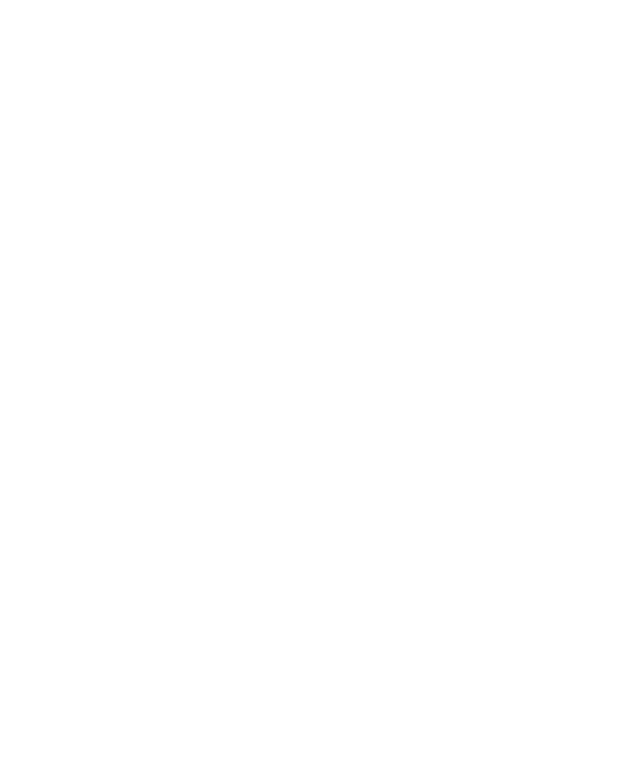
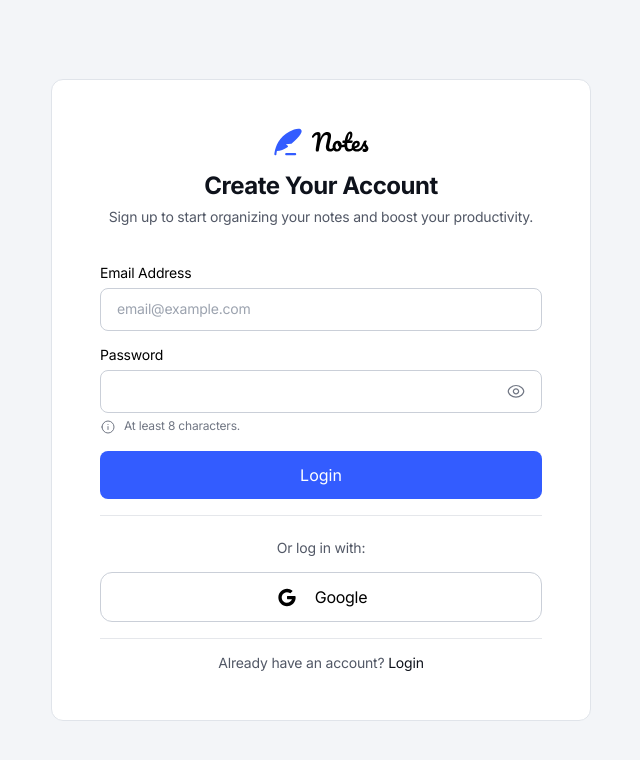
Before and after one commit to jakubchmielewsky/notes, a React (Create React App) app: page /register in a window 1280 px wide. Shown: the top 760 px of the page, without its empty margins (319-959 px from the left). Built offline with nearby package versions, Linux system fonts and the light colour scheme.

Commit message:
add reset password and register components

```diff
--- a/src/App.tsx
+++ b/src/App.tsx
@@ -2,6 +2,8 @@
 import './App.css';
 import Login from './pages/Login';
 import ForgotPassword from './pages/ForgotPassword';
+import ResetPassword from './pages/ResetPassword';
+import Register from './pages/Register';
 
 function App() {
   return (
@@ -18,11 +20,15 @@
         />
         <Route
           path='/register'
-          element={<div />}
+          element={<Register />}
         />
         <Route
           path='/forgotpassword'
           element={<ForgotPassword />}
+        />
+        <Route
+          path='/resetpassword'
+          element={<ResetPassword />}
         />
       </Routes>
     </Router>
--- /dev/null
+++ b/src/pages/Register.tsx
@@ -0,0 +1,96 @@
+import { ReactComponent as Logo } from './../assets/images/logo.svg';
+import { ReactComponent as Google } from './../assets/images/icon-google.svg';
+
+import { useState } from 'react';
+import { Link } from 'react-router-dom';
+import EmailInput from '../components/EmailInput';
+import PasswordInput from '../components/PasswordInput';
+import FormHeader from '../components/FormHeader';
+
+const Register: React.FC = () => {
+  const [showPassword, setShowPassword] = useState(false);
+  const [formData, setFormData] = useState({ email: "", password: "" });
+  const [error, setError] = useState({ email: "", password: "" });
+
+  // Toggles the visibility of the password field
+  const toggleShowPassword = () => setShowPassword((prev) => !prev);
+
+  // Handles form input changes
+  const handleInputChange = (e: React.ChangeEvent<HTMLInputElement>) => {
+    const { name, value } = e.target;
+    setFormData({ ...formData, [name]: value });
+    setError({ ...error, [name]: "" }); // Clear field-specific errors on change
+  };
+
+  // Validates the form
+  const validate = (): boolean => {
+    const emailRegex = /^[^\s@]+@[^\s@]+\.[^\s@]+$/;
+
+    let isValid = true;
+
+    if (!emailRegex.test(formData.email)) {
+      setError((prev) => ({ ...prev, email: "Please enter a valid email address." }));
+      isValid = false;
+    }
+
+    return isValid;
+  };
+
+  // Handles form submission
+  const handleSubmit = (e: React.FormEvent) => {
+    e.preventDefault();
+
+    if (validate()) {
+      console.log("Form submitted:", formData);
+      // Submit logic here
+    }
+  };
+
+  return (
+    <div className="h-screen flex items-center justify-center bg-custom-neutral-100 px-200 py-100 font-inter dark:bg-custom-neutral-700">
+      <div className="container max-w-[540px] tablet:px-600 flex flex-col gap-200 bg-white border-1 border-custom-neutral-200 px-200 py-600 rounded-12 dark:bg-custom-neutral-950 dark:border-custom-neutral-700">
+
+        {/* Logo Section */}
+        <div>
+          <Logo className="m-auto current-color dark:text-white" />
+        </div>
+
+        {/* Header */}
+        <FormHeader title='Create Your Account' subtitle='Sign up to start organizing your notes and boost your productivity.'/>
+
+        {/* Login Form */}
+        <form onSubmit={handleSubmit} className="flex flex-col gap-200 pt-300">
+          <EmailInput value={formData.email} onChange={handleInputChange} errorMessage={error.email}/>
+
+          {/* Password Input */}
+          <PasswordInput
+            value={formData.password}
+            onChange={handleInputChange}
+            showPassword={showPassword}
+            toggleShowPassword={toggleShowPassword}
+            hintVisible={true}
+          />
+
+          {/* Submit Button */}
+          <button type="submit" className="w-full bg-custom-blue-500 px-200 py-150 rounded-8 text-white hover:bg-custom-blue-700 focus:outline outline-offset-2 outline-2 outline-custom-neutral-400">Login</button>
+        </form>
+
+        {/* Alternative Login */}
+        <div className="flex flex-col gap-200 pt-300 text-center border-t-1 dark:border-custom-neutral-800">
+          <p className="text-preset-5 text-custom-neutral-600 dark:text-custom-neutral-300">Or log in with:</p>
+          <button className="flex justify-center items-center gap-200 border-1 border-custom-neutral-300 py-150 rounded-12 text-preset-3 font-medium hover:bg-custom-neutral-50     dark:text-white dark:border-custom-neutral-600 hover:dark:bg-custom-neutral-700">
+            <Google className="w-[24px] h-[24px] current-color dark:text-white" />
+            Google
+          </button>
+        </div>
+
+        <div className="border-t-1 dark:border-custom-neutral-800"></div>
+
+        {/* Sign-Up Link */}
+        <p className="text-preset-5 text-center text-custom-neutral-600 dark:text-custom-neutral-300">Already have an account? <Link to="/register" className="text-custom-neutral-950 dark:text-custom-neutral-200 hover:text-custom-blue-500">Login</Link></p>
+      </div>
+    </div>
+  );
+};
+
+export default Register;
--- /dev/null
+++ b/src/pages/ResetPassword.tsx
@@ -0,0 +1,72 @@
+import { ReactComponent as Logo } from './../assets/images/logo.svg';
+import { ReactComponent as Google } from './../assets/images/icon-google.svg';
+
+import { useState } from 'react';
+import { Link } from 'react-router-dom';
+import EmailInput from '../components/EmailInput';
+import PasswordInput from '../components/PasswordInput';
+import FormHeader from '../components/FormHeader';
+
+const ResetPassword: React.FC = () => {
+  const [showPassword, setShowPassword] = useState(false);
+  const [showConfirm, setShowConfirm] = useState(false);
+  const [formData, setFormData] = useState({ password: "", confirm: "" });
+
+  // Toggles the visibility of the password field
+  const toggleShowPassword = () => setShowPassword((prev) => !prev);
+  const toggleShowConfirm = () => setShowConfirm((prev) => !prev);
+
+  // Handles form input changes
+  const handleInputChange = (e: React.ChangeEvent<HTMLInputElement>) => {
+    const { name, value } = e.target;
+    setFormData({ ...formData, [name]: value });
+  };
+
+
+  // Handles form submission
+  const handleSubmit = (e: React.FormEvent) => {
+    e.preventDefault();
+
+
+  };
+
+  return (
+    <div className="h-screen flex items-center justify-center bg-custom-neutral-100 px-200 py-100 font-inter dark:bg-custom-neutral-700">
+      <div className="container max-w-[540px] tablet:px-600 flex flex-col gap-200 bg-white border-1 border-custom-neutral-200 px-200 py-600 rounded-12 dark:bg-custom-neutral-950 dark:border-custom-neutral-700">
+
+        {/* Logo Section */}
+        <div>
+          <Logo className="m-auto current-color dark:text-white" />
+        </div>
+
+        <FormHeader title='Reset Your Password' subtitle='Choose a new password to secure your account.'/>
+
+        <form onSubmit={handleSubmit} className="flex flex-col gap-200 pt-300">
+          <PasswordInput
+            label='New Password'
+            value={formData.password}
+            onChange={handleInputChange}
+            showPassword={showPassword}
+            toggleShowPassword={toggleShowPassword}
+            hintVisible={true }
+          />
+          <PasswordInput
+            id='confirm'
+            label='Confirm New Password'
+            name='confirm'
+            value={formData.confirm}
+            onChange={handleInputChange}
+            showPassword={showConfirm}
+            toggleShowPassword={toggleShowConfirm}
+            hintVisible={false}
+          />
+
+          {/* Submit Button */}
+          <button type="submit" className="w-full bg-custom-blue-500 px-200 py-150 rounded-8 text-white hover:bg-custom-blue-700 focus:outline outline-offset-2 outline-2 outline-custom-neutral-400">Reset Password</button>
+        </form>
+      </div>
+    </div>
+  );
+};
+
+export default ResetPassword;
--- a/tailwind.config.js
+++ b/tailwind.config.js
@@ -90,7 +90,7 @@
 
       screens: {
         'tablet': '540px',
-        'desktop ': '1024px',
+        'desktop ': '900px',
       },
 
     },
```
